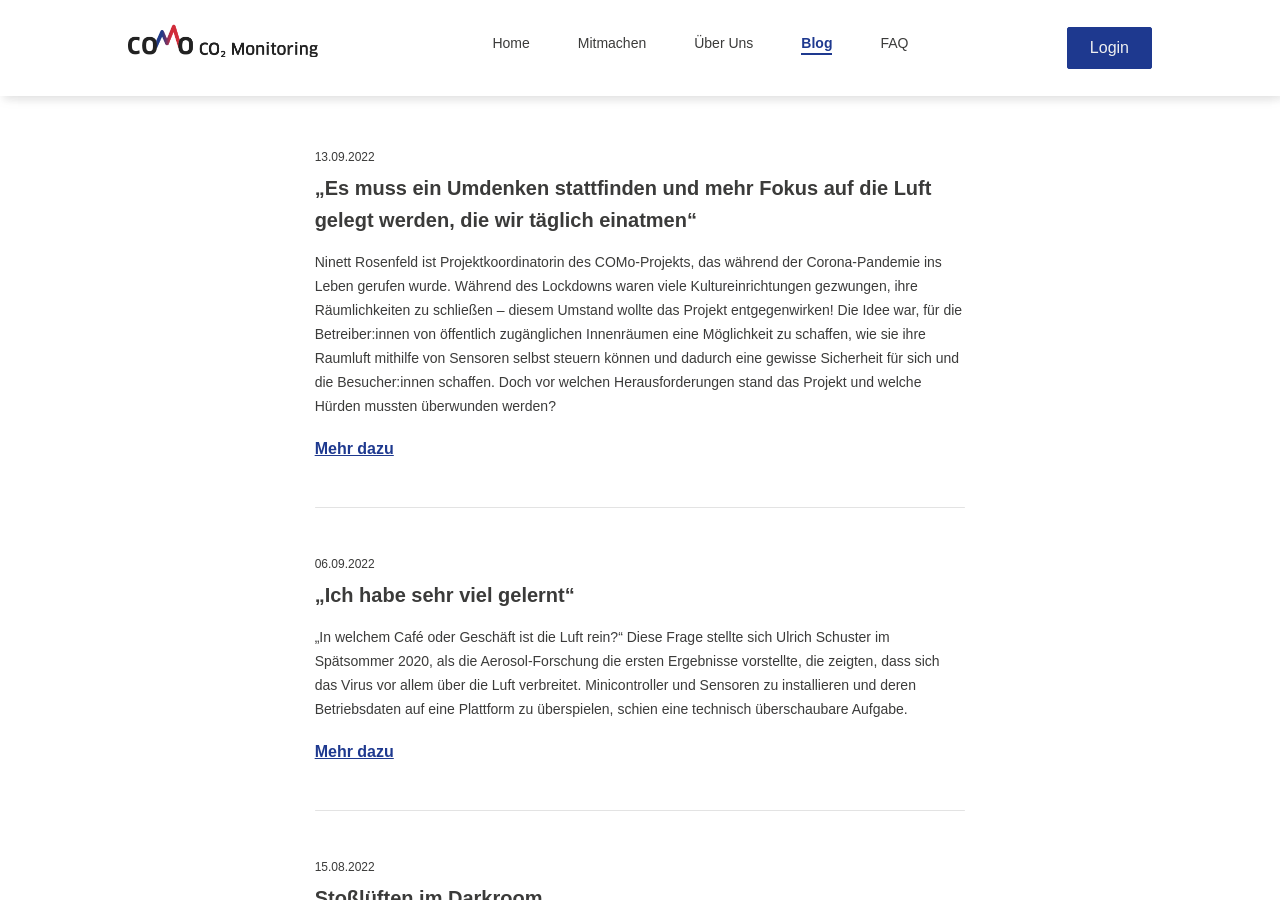
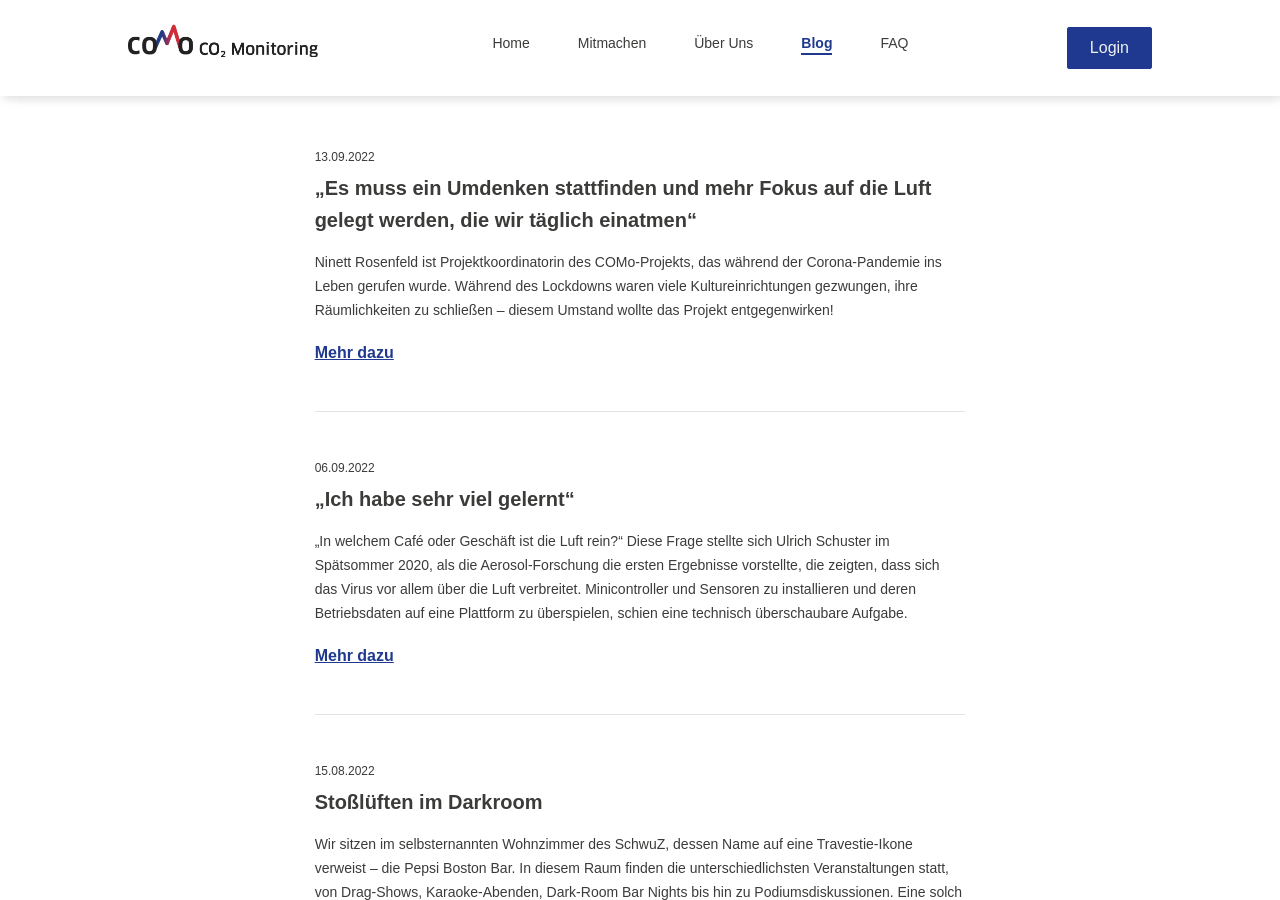
Before and after one commit to ZenVega/como-website, a Jekyll site: the page built from neuigkeiten.md, in a window 1280 px wide and 900 px high. Built offline with Jekyll 4.4.1, drawn with Linux system fonts in a browser that asks for light colours; some web fonts are replaced; comment, search, counter and statistics services are not loaded.

Commit message:
blogpost ninett text-changes

```diff
--- a/_posts/2022-09-13-ninett.md
+++ b/_posts/2022-09-13-ninett.md
@@ -6,14 +6,14 @@
 author: Nora Eilers
 category: Presse
 image: /assets/img/2021-12-09-como.png
-excerpt: Ninett Rosenfeld ist Projektkoordinatorin des COMo&#8209;Projekts, das während der Corona&#8209;Pandemie ins Leben gerufen wurde. Während des Lockdowns waren viele Kultureinrichtungen gezwungen, ihre Räumlichkeiten zu schließen – diesem Umstand wollte das Projekt entgegenwirken! Die Idee war, für die Betreiber:innen von öffentlich zugänglichen Innenräumen eine Möglichkeit zu schaffen, wie sie ihre Raumluft mithilfe von Sensoren selbst steuern können und dadurch eine gewisse Sicherheit für sich und die Besucher:innen schaffen. Doch vor welchen Herausforderungen stand das Projekt und welche Hürden mussten überwunden werden?
+excerpt: Ninett Rosenfeld ist Projektkoordinatorin des COMo&#8209;Projekts, das während der Corona&#8209;Pandemie ins Leben gerufen wurde. Während des Lockdowns waren viele Kultureinrichtungen gezwungen, ihre Räumlichkeiten zu schließen – diesem Umstand wollte das Projekt entgegenwirken!
 ---
 
 # **„Es muss ein Umdenken stattfinden und mehr Fokus auf die Luft gelegt werden, die wir täglich einatmen”**{: .post-title }
 
 7 Fragen an Ninett Rosenfeld
 
-Ninett Rosenfeld ist Projektkoordinatorin des [COMo&#8209;Projekts](https://como-berlin.de){:target="\_blank"}{:rel="noopener noreferrer"}, [das während der Corona&#8209;Pandemie ins Leben gerufen wurde](https://como-berlin.de/presse/2022/09/06/uli.html){:target="\_blank"}{:rel="noopener noreferrer"}. Während des Lockdowns waren viele Kultureinrichtungen gezwungen, ihre Räumlichkeiten zu schließen – diesem Umstand wollte das Projekt entgegenwirken! Die Idee war, für die Betreiber:innen von öffentlich zugänglichen Innenräumen eine Möglichkeit zu schaffen, wie sie ihre Raumluft mithilfe von Sensoren selbst steuern können und dadurch eine gewisse Sicherheit für sich und die Besucher:innen schaffen. Doch vor welchen Herausforderungen stand das Projekt und welche Hürden mussten überwunden werden?
+Ninett Rosenfeld ist Projektkoordinatorin des COMo&#8209;Projekts, [das während der Corona&#8209;Pandemie ins Leben gerufen wurde](https://como-berlin.de/presse/2022/09/06/uli.html){:target="\_blank"}{:rel="noopener noreferrer"}. Während des Lockdowns waren viele Kultureinrichtungen gezwungen, ihre Räumlichkeiten zu schließen – diesem Umstand wollte das Projekt entgegenwirken! Die Idee war, für die Betreiber:innen von öffentlich zugänglichen Innenräumen eine Möglichkeit zu schaffen, wie sie ihre Raumluft mithilfe von Sensoren selbst steuern können und dadurch eine gewisse Sicherheit für sich und die Besucher:innen schaffen. Doch vor welchen Herausforderungen stand das Projekt und welche Hürden mussten überwunden werden?
 
 
 ![Ninett Rosenfeld, Quelle: TSB]({{ "/assets/img/Ninett_Blogbeitrag.JPG" | relative_url }}){: .post-img }
```
Also changed, not shown: other parts of _posts/2022-09-13-ninett.md (+2 -2 lines), 3 other files.
